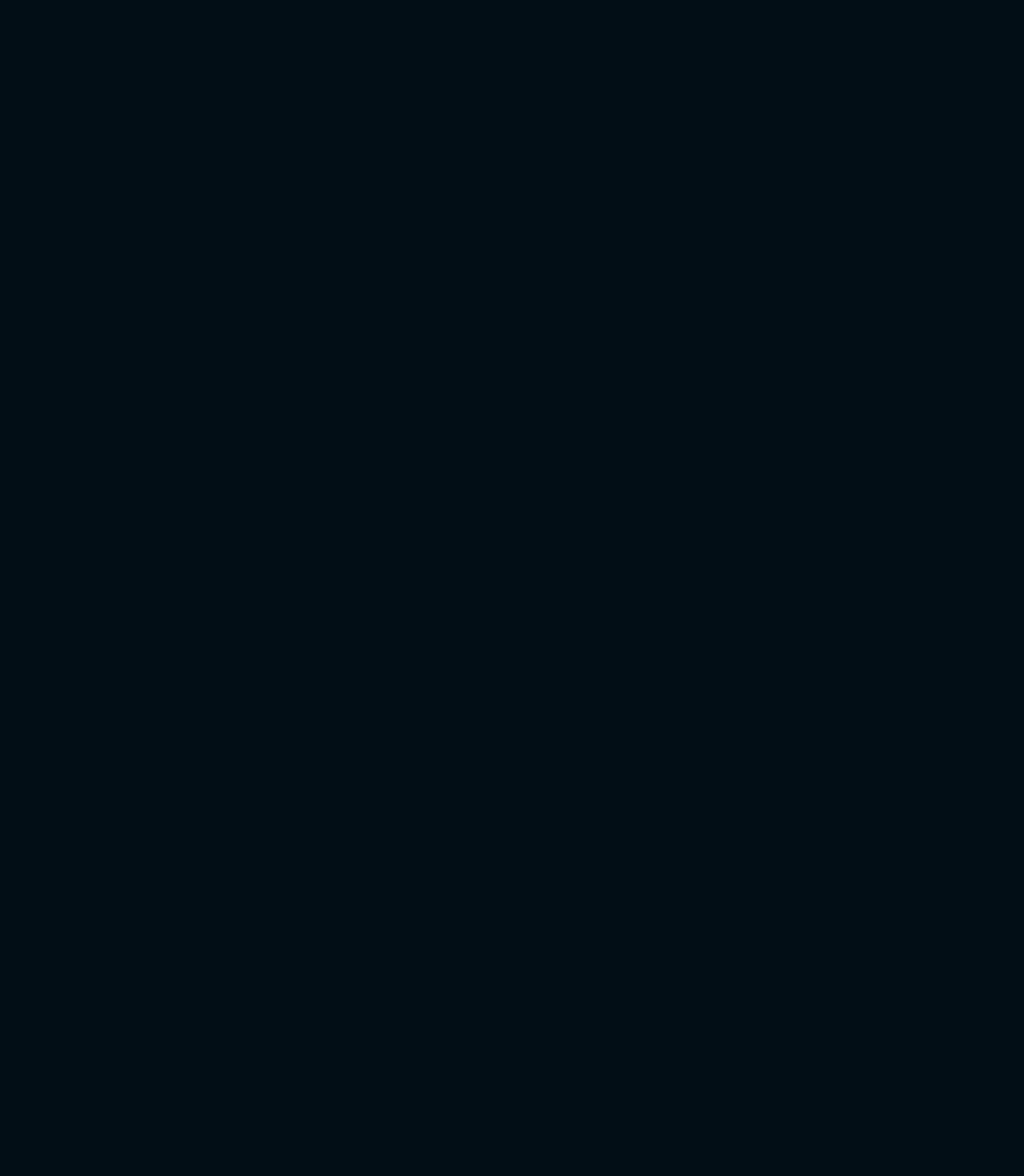
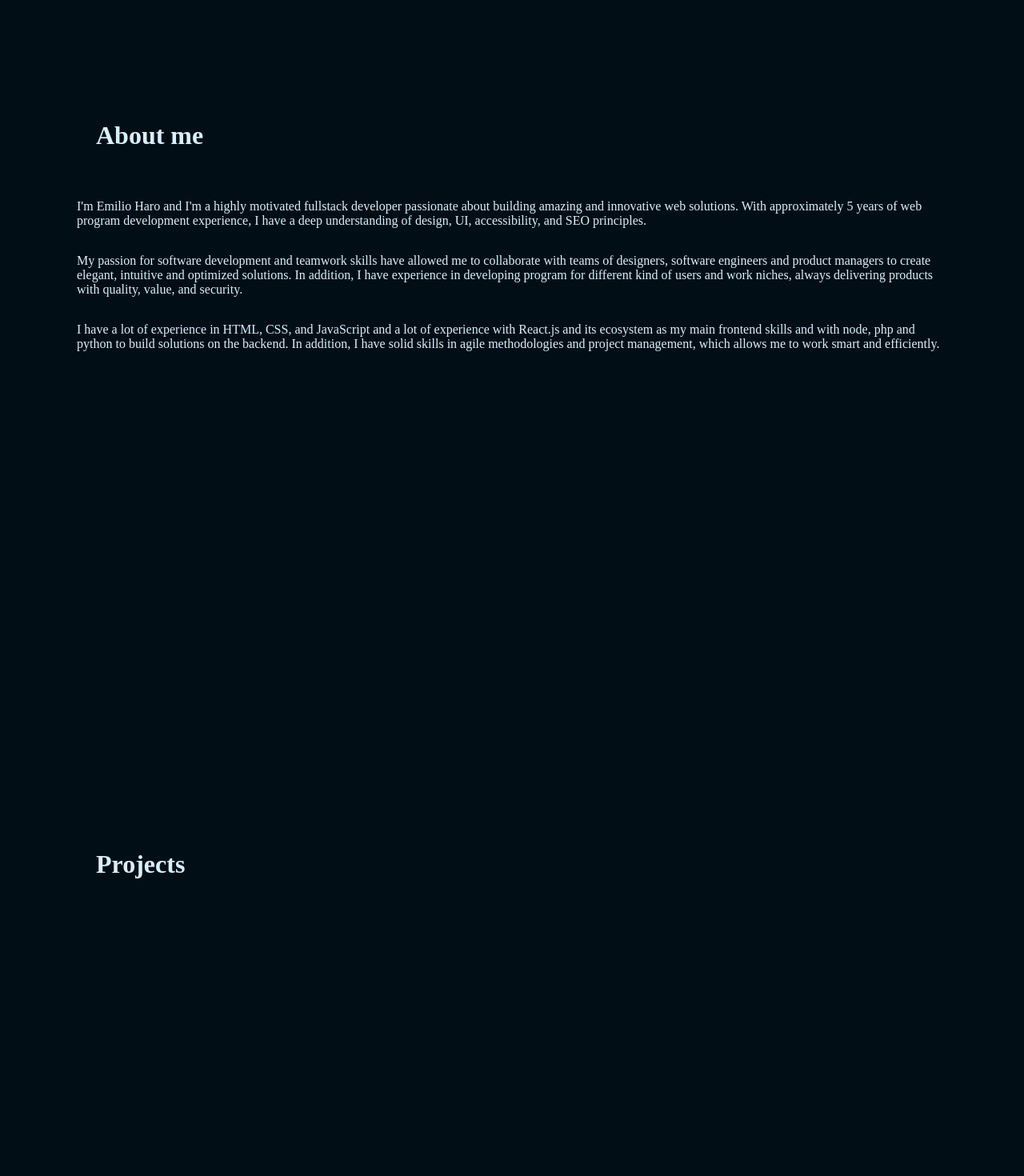
Before and after one commit to ermsharo/Portifolio, a React (Create React App) app: page / in a window 1280 px wide. Shown: the part 920-2390 px from the top of the page at 80% size. Before the commit the page ends 800 px from the top, so only its background shows below. Built offline with nearby package versions, Linux system fonts and the light colour scheme.

Commit message:
structure working

```diff
--- /dev/null
+++ b/src/UI/organism/ProjectsCarrosel/index.ts
@@ -0,0 +1,2 @@
+export { default } from './ProjectsCarrosel';
+export * from './ProjectsCarrosel';
--- a/src/pages/AboutMe/AboutMe.tsx
+++ b/src/pages/AboutMe/AboutMe.tsx
@@ -1,9 +1,64 @@
-import React from 'react';
+import styled from "styled-components";
 
 export interface AboutMeProps {}
 
-function AboutMe({ }: AboutMeProps) {
-    return <>AboutMe</>;
-};
+const HomeBannerBoxElements = styled.div`
+  display: grid;
+  grid-template-columns: 60% 40%;
+
+  height: 65%;
+`;
+
+const SessionBox = styled.div`
+  display: flex;
+  justify-content: center;
+  flex-direction: column;
+  height: 100vh;
+  width: 85%;
+  margin: auto;
+`;
+
+const SessionTitle = styled.div`
+  font-size: 3.5rem;
+  padding: 1.5rem;
+`;
+
+const SessionSubtitle = styled.div`
+  font-size: 1.5rem;
+  padding: 2rem;
+`;
+
+const InfoBox = styled.div``;
+
+const BannerImage = styled.div``;
+
+function AboutMe({}: AboutMeProps) {
+  return (
+    <SessionBox>
+      <h1>About me</h1>
+      <p>
+        I'm Emilio Haro and I'm a highly motivated fullstack developer
+        passionate about building amazing and innovative web solutions. With
+        approximately 5 years of web program development experience, I have a
+        deep understanding of design, UI, accessibility, and SEO principles.
+      </p>
+      <p>
+        My passion for software development and teamwork skills have allowed me
+        to collaborate with teams of designers, software engineers and product
+        managers to create elegant, intuitive and optimized solutions. In
+        addition, I have experience in developing program for different kind of
+        users and work niches, always delivering products with quality, value,
+        and security.
+      </p>
+      <p>
+        I have a lot of experience in HTML, CSS, and JavaScript and a lot of
+        experience with React.js and its ecosystem as my main frontend skills
+        and with node, php and python to build solutions on the backend. In
+        addition, I have solid skills in agile methodologies and project
+        management, which allows me to work smart and efficiently.
+      </p>
+    </SessionBox>
+  );
+}
 
 export default AboutMe;
--- a/src/pages/Contact/Contact.tsx
+++ b/src/pages/Contact/Contact.tsx
@@ -1,9 +1,23 @@
-import React from 'react';
+import styled from "styled-components";
 
 export interface ContactProps {}
 
+
+const SessionBox = styled.div`
+  display: flex;
+  justify-content: center;
+  flex-direction: column;
+  height: 100vh;
+  width: 85%;
+  margin: auto;
+`;
+
 function Contact({ }: ContactProps) {
-    return <>Contact</>;
+    return ( <SessionBox>
+        <h1>Contact</h1>
+
+
+      </SessionBox>);
 };
 
 export default Contact;
--- a/src/pages/Home/Home.tsx
+++ b/src/pages/Home/Home.tsx
@@ -1,8 +1,19 @@
 import HomeBanner from "../../UI/molecules/HomeBanner";
+import AboutMe from "../AboutMe";
+import Contact from "../Contact";
+import Projects from "../Projects";
 export interface HomeProps {}
 
+
+
+
 function Home({ }: HomeProps) {
-    return <><HomeBanner/></>;
+    return <><HomeBanner/>
+    <AboutMe/>
+    <Projects/>
+    <Contact/>
+
+    </>;
 };
 
 export default Home;
--- a/src/pages/Projects/Projects.tsx
+++ b/src/pages/Projects/Projects.tsx
@@ -1,9 +1,41 @@
-import React from 'react';
-
+import styled from "styled-components";
 export interface ProjectsProps {}
 
+const HomeBannerBoxElements = styled.div`
+  display: grid;
+  grid-template-columns: 60% 40%;
+
+  height: 65%;
+`;
+
+const SessionBox = styled.div`
+  display: flex;
+  justify-content: center;
+  flex-direction: column;
+  height: 100vh;
+  width: 85%;
+  margin: auto;
+`;
+
+const SessionTitle = styled.div`
+  font-size: 3.5rem;
+  padding: 1.5rem;
+`;
+
+const SessionSubtitle = styled.div`
+  font-size: 1.5rem;
+  padding: 2rem;
+`;
+
+const InfoBox = styled.div``;
+
+
 function Projects({ }: ProjectsProps) {
-    return <>Projects</>;
+    return ( <SessionBox>
+        <h1>Projects</h1>
+
+
+      </SessionBox>);
 };
 
 export default Projects;
```
Also changed, not shown: src/UI/organism/ProjectsCarrosel/ProjectsCarrosel.tsx (added, +9 -0 lines), .trunk/actions/trunk-upgrade-available/2023-02-28-05-00-34.780.yaml (added), 1 other file (tests, documents, lock files or other folders).
